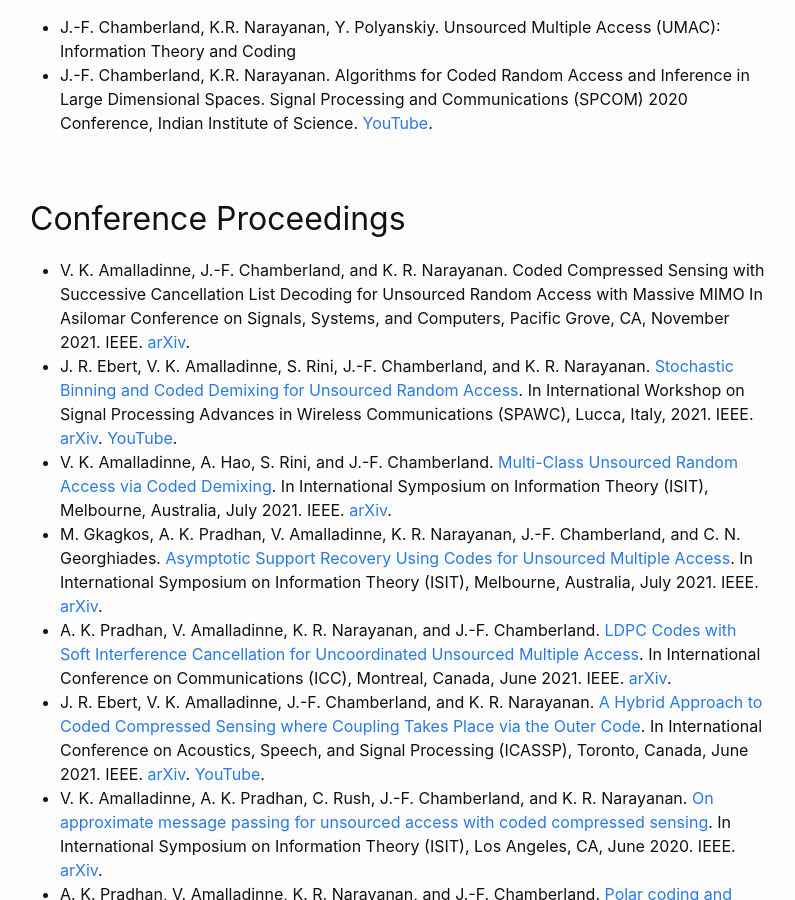
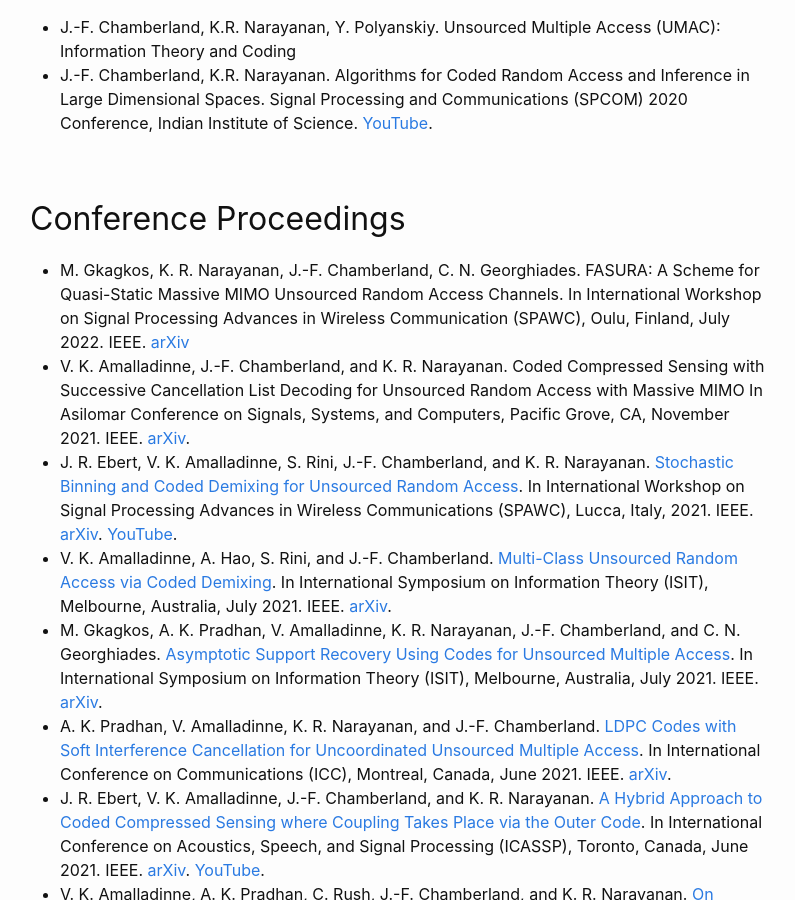
Before and after one commit to EngProjects/mMTC, a Jekyll site: the page built from publications.md, in a window 1280 px wide and 900 px high, scrolled down 1067 px. Shown: the whole window, without its empty margins (240-1035 px from the left). Built offline with Jekyll 4.4.1, drawn with Linux system fonts in a browser that asks for light colours.

Commit message:
Update publications.md

```diff
--- a/publications.md
+++ b/publications.md
@@ -55,6 +55,10 @@ Signal Processing and Communications (SPCOM) 2020 Conference, Indian Institute o
 
 ## Conference Proceedings
 
+* M. Gkagkos, K. R. Narayanan, J.-F. Chamberland, C. N. Georghiades.
+FASURA: A Scheme for Quasi-Static Massive MIMO Unsourced Random Access Channels.
+In International Workshop on Signal Processing Advances in Wireless Communication (SPAWC), Oulu, Finland, July 2022. IEEE.
+[arXiv](https://arxiv.org/abs/2202.11042)
 * V. K. Amalladinne, J.-F. Chamberland, and K. R. Narayanan.
 Coded Compressed Sensing with Successive Cancellation List Decoding for Unsourced Random Access with Massive MIMO
 In Asilomar Conference on Signals, Systems, and Computers, Pacific Grove, CA, November 2021. IEEE.
```
